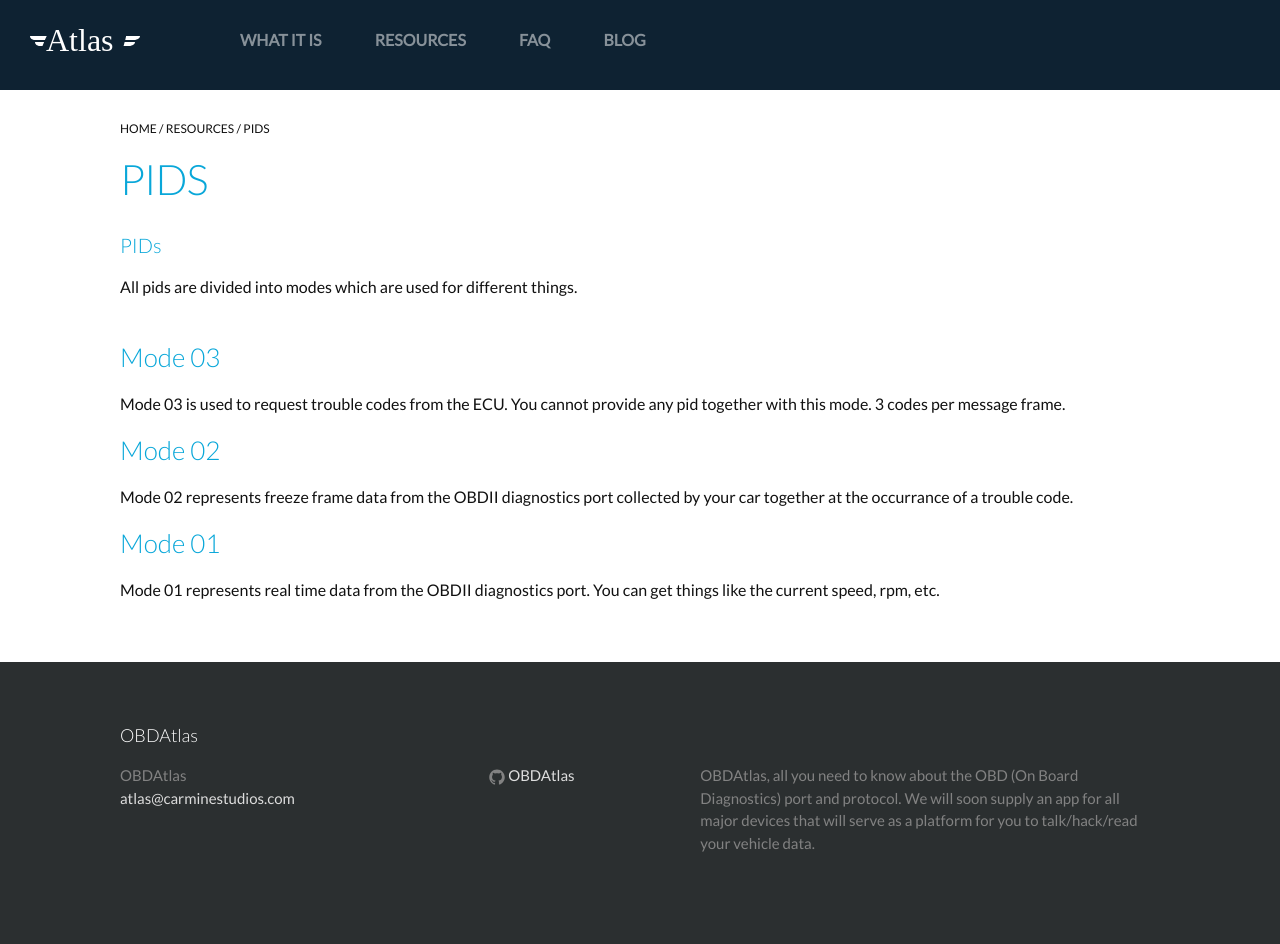
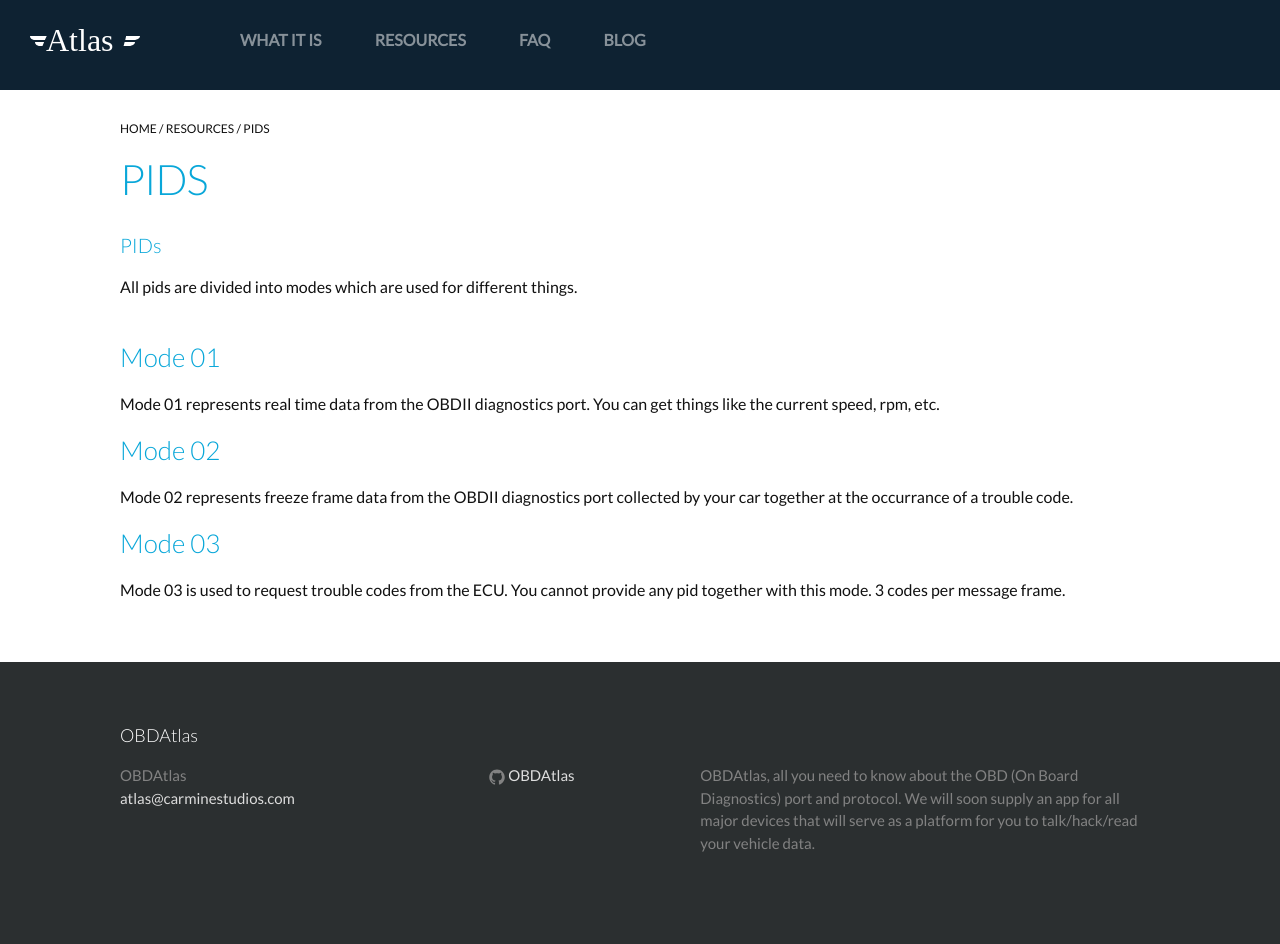
Before and after one commit to OBDAtlas/OBDAtlas.github.io, a Jekyll site: the page built from resources/pids/index.html, in a window 1280 px wide. Built offline with Jekyll 4.4.1, drawn with Linux system fonts in a browser that asks for light colours; part of the change alters nothing that is shown.

```diff
--- a/resources/pids/index.html
+++ b/resources/pids/index.html
@@ -12,7 +12,8 @@ description: Documentation about the different nodes, what they do and how to tr
 </p>
 <br>
 
-{% for p in site.pages | sort: 'title' %}
+{% assign sortedPages = site.pages | sort: 'title' %}
+{% for p in sortedPages %}
   {% if p.parent == 'pids' %}
     <a href="{{ p.url | prepend: site.baseurl }}">
       <h3>{{p.title}}</h3>
```
